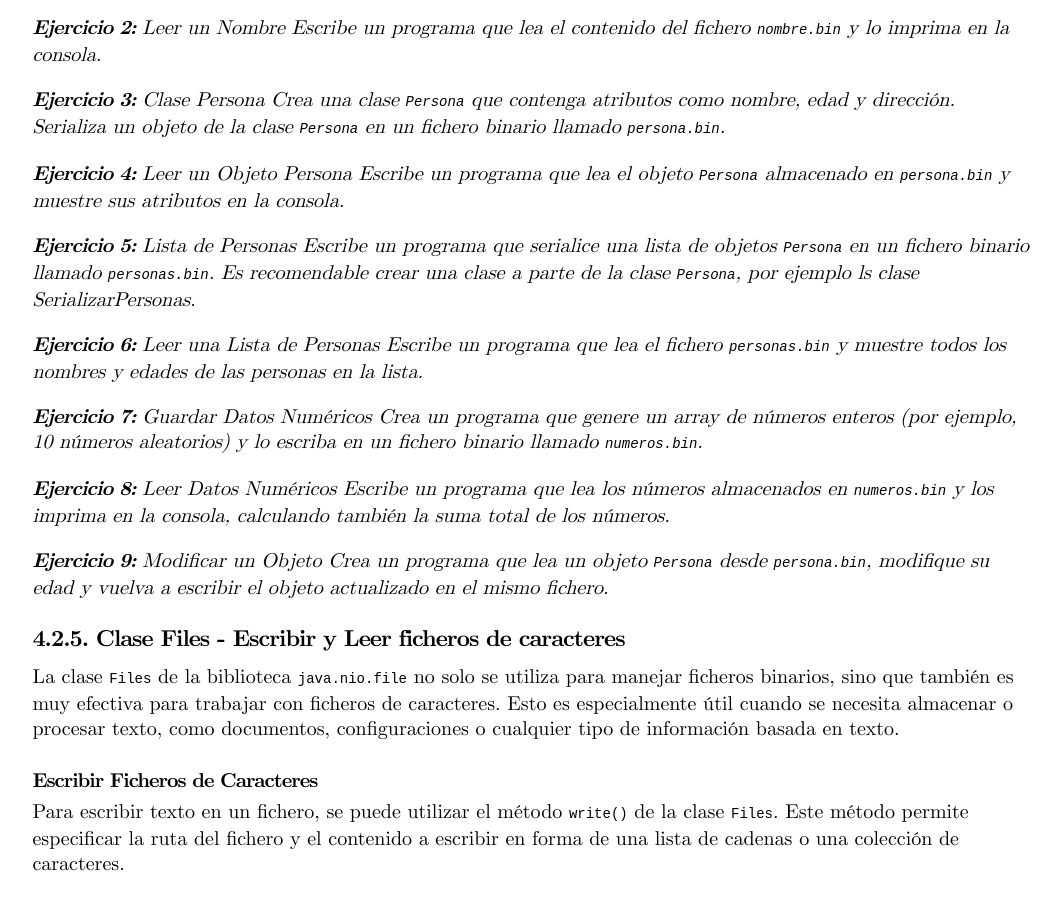
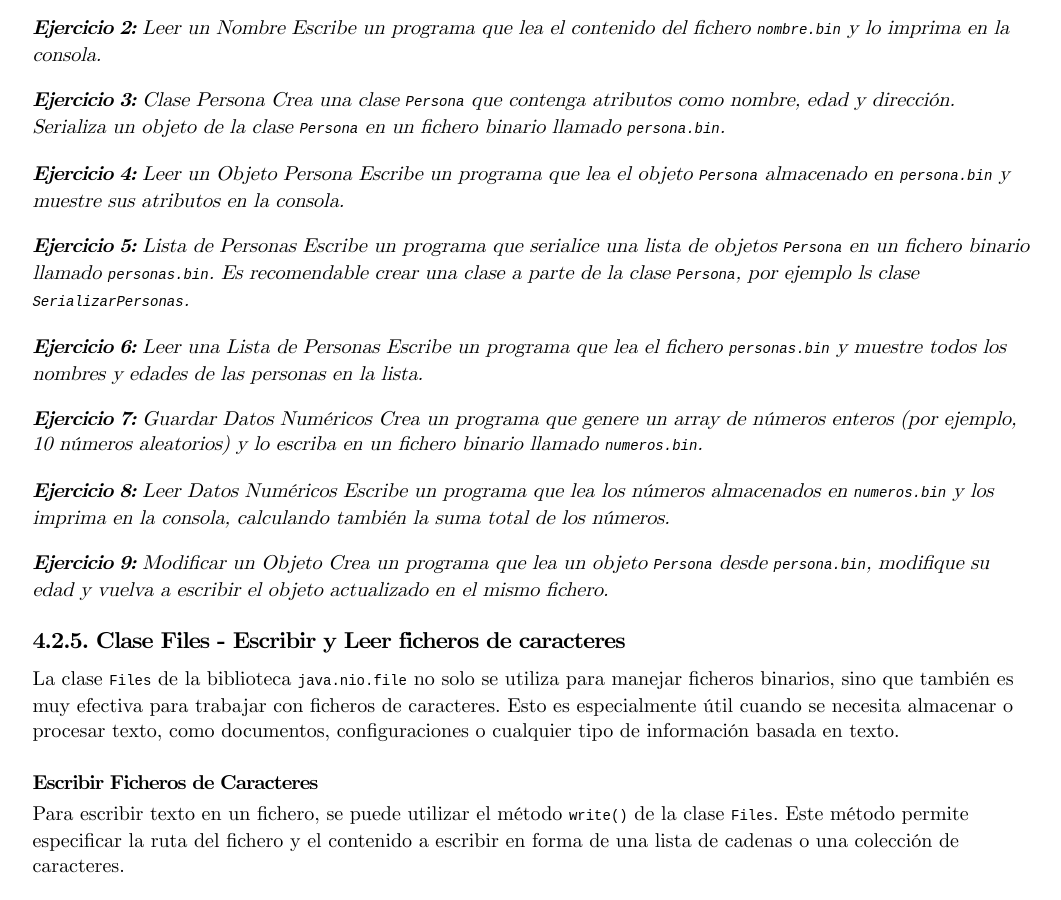
Before and after one commit to TeoRojas/teorojas.github.io, a Jekyll site: the page built from acceso-a-datos/UD01-teoria.md, in a window 1280 px wide and 900 px high, scrolled down 19660 px. Shown: the whole window, without its empty margins (102-1163 px from the left). Built offline with Jekyll 4.4.1, drawn with Linux system fonts in a browser that asks for light colours; nearby versions of some CDN libraries.

Commit message:
edit exercises Serializers

```diff
--- a/acceso-a-datos/UD01-teoria.md
+++ b/acceso-a-datos/UD01-teoria.md
@@ -617,7 +617,7 @@ La serialización se utiliza en varias situaciones, incluyendo:
 *Escribe un programa que lea el objeto `Persona` almacenado en `persona.bin` y muestre sus atributos en la consola.*
 
 **_Ejercicio 5:_** *Lista de Personas*
-*Escribe un programa que serialice una lista de objetos `Persona` en un fichero binario llamado `personas.bin`. Es recomendable crear una clase  a parte de la clase `Persona`, por ejemplo ls clase SerializarPersonas.*
+*Escribe un programa que serialice una lista de objetos `Persona` en un fichero binario llamado `personas.bin`. Es recomendable crear una clase  a parte de la clase `Persona`, por ejemplo ls clase `SerializarPersonas`.*
 
 **_Ejercicio 6:_** *Leer una Lista de Personas*
 *Escribe un programa que lea el fichero `personas.bin` y muestre todos los nombres y edades de las personas en la lista.*
```
